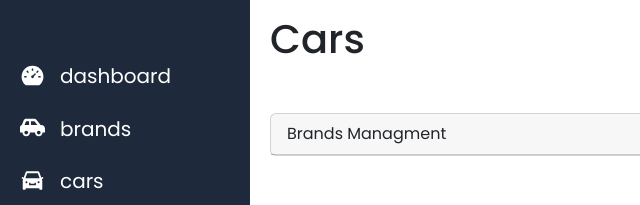
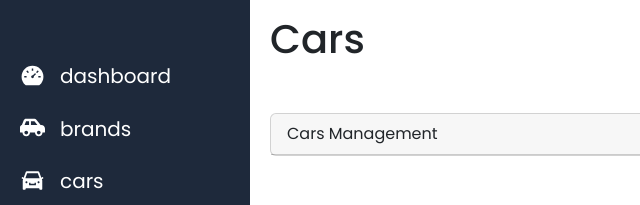
Before and after one commit to YoussefLMT/Car-Rental-Frontend-React, a React (Create React App) app: page /cars in a window 1280 px wide. Shown: the top 205 px of the page, without its empty margins (0-640 px from the left). Built offline with nearby package versions, Linux system fonts and the light colour scheme; sample sign-in values are in the browser's storage.

Commit message:
modifications

```diff
--- a/src/pages/Brands.jsx
+++ b/src/pages/Brands.jsx
@@ -44,7 +44,7 @@ function Brands() {
                 <h1>Brands</h1>
                 <div className="card brands" style={{ width: "1100px" }}>
                     <div className="card-header">
-                        Brands Managment
+                        Brands Management
 
                         {/* Button trigger add brands modal  */}
                         <button type="button" className="btn btn-primary btn-add" data-bs-toggle="modal" data-bs-target="#addBrandModal">
@@ -52,7 +52,7 @@ function Brands() {
                         </button>
                     </div>
                     <div class="card-body">
-                        <BrandsTable brands={brands}/>
+                        <BrandsTable brands={brands} />
 
                         {loading && <h4>Loading...</h4>}
 
@@ -81,10 +81,9 @@ function Brands() {
                                         <span className="text-danger">{errors.name}</span>
                                     </div>
                                     <div className="modal-footer">
-                            <button type="submit" className="btn btn-primary">Save changes</button>
-
-                                <button type="button" className="btn btn-secondary" data-bs-dismiss="modal">Close</button>
-                            </div>
+                                        <button type="submit" className="btn btn-primary">Save changes</button>
+                                        <button type="button" className="btn btn-secondary" data-bs-dismiss="modal">Close</button>
+                                    </div>
                                 </form>
                             </div>
 
--- a/src/pages/Cars.jsx
+++ b/src/pages/Cars.jsx
@@ -11,7 +11,7 @@ function Cars() {
 
              <div className="card brands" style={{ width: "1100px" }}>
                     <div className="card-header">
-                        Brands Managment
+                        Cars Management
                     </div>
              </div>
             </div>
```
